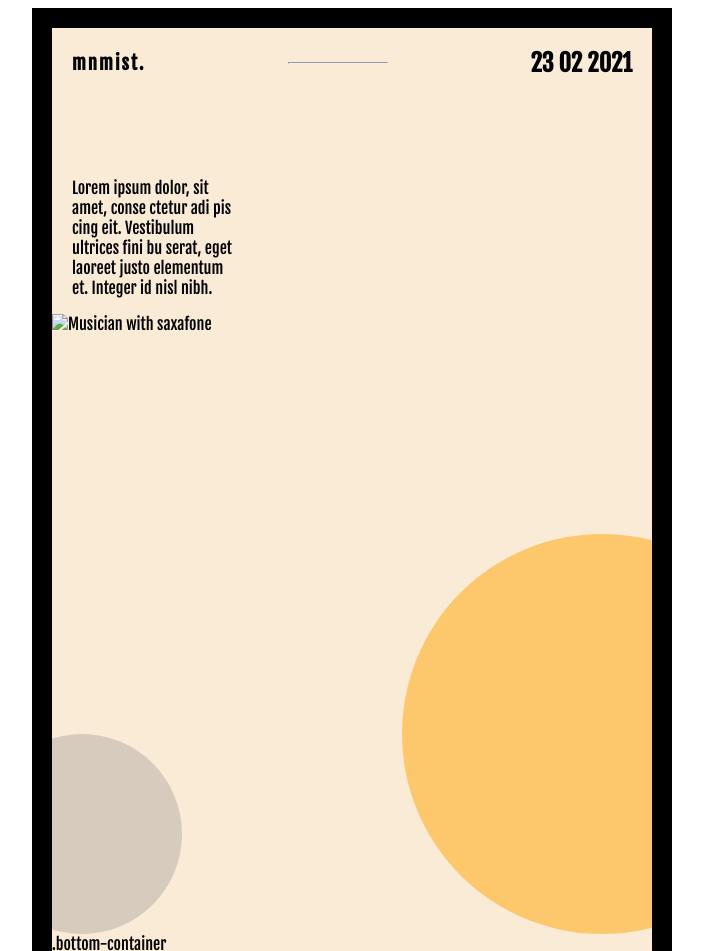
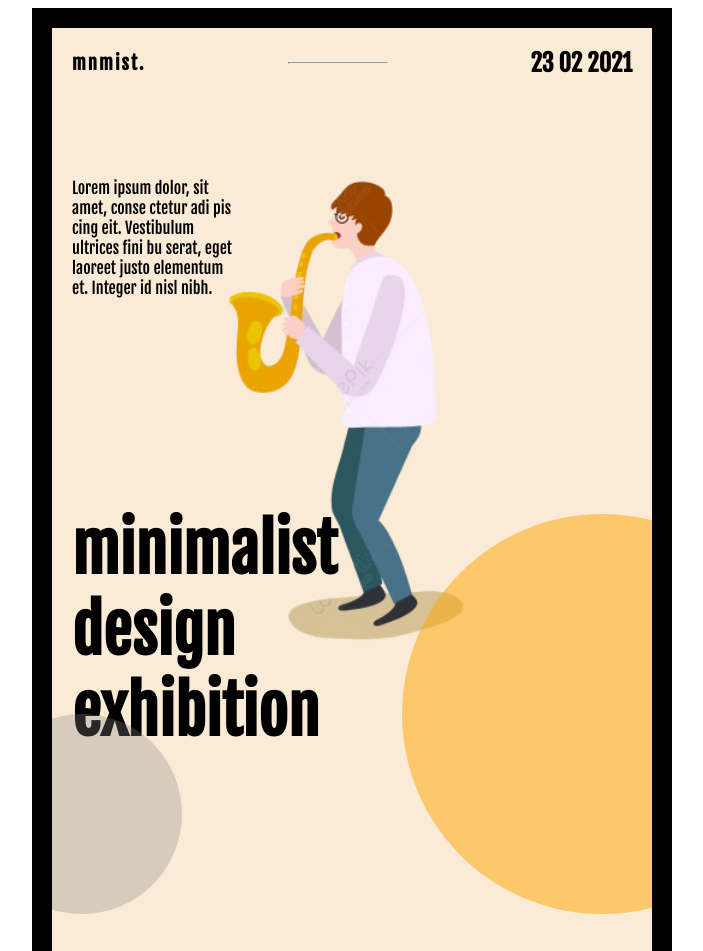
Before and after one commit to vikkiklikk/mod1-poster, a plain HTML site: page index.html in a window 1280 px wide. Shown: the top 951 px of the page, without its empty margins (288-991 px from the left). Drawn offline with Linux system fonts and the light colour scheme.

Commit message:
fixed image background and added poster-title

```diff
--- a/index.html
+++ b/index.html
@@ -5,9 +5,12 @@
     <meta name="viewport" content="width=device-width, initial-scale=1.0" />
     <title>mnmist.</title>
     <link rel="stylesheet" href="styles.css" />
-    <link rel="preconnect" href="https://fonts.googleapis.com">
-<link rel="preconnect" href="https://fonts.gstatic.com" crossorigin>
-<link href="https://fonts.googleapis.com/css2?family=Anton&family=Fjalla+One&display=swap" rel="stylesheet">
+    <link rel="preconnect" href="https://fonts.googleapis.com" />
+    <link rel="preconnect" href="https://fonts.gstatic.com" crossorigin />
+    <link
+      href="https://fonts.googleapis.com/css2?family=Anton&family=Fjalla+One&display=swap"
+      rel="stylesheet"
+    />
   </head>
   <body>
     <div class="canvas-container">
@@ -24,11 +27,21 @@
         </p>
       </div>
       <div class="musician-container">
-        <img src="#" alt="Musician with saxafone" />
+        <img
+          class="musician-image"
+          src="img/musician2-removebg-preview.png"
+          alt="Musician with saxafone"
+        />
       </div>
       <div class="stori-hringur"></div>
       <div class="litli-hringur"></div>
-      .bottom-container
+      <div class="poster-title">
+        <h1>
+          minimalist <br />
+          design <br />
+          exhibition
+        </h1>
+      </div>
     </div>
   </body>
 </html>
--- a/styles.css
+++ b/styles.css
@@ -2,7 +2,7 @@ body {
   display: flex;
   align-items: center;
   justify-content: center;
-  font-family: 'Fjalla One', sans-serif;;
+  font-family: "Fjalla One", sans-serif;
 }
 
 /* container around the poster itself*/
@@ -34,6 +34,7 @@ body {
   background-color: grey;
   opacity: 30%;
   border-radius: 50%;
+  z-index: 50;
 }
 
 /* header section of the poster */
@@ -61,3 +62,17 @@ body {
   margin-top: 80px;
   width: 165px;
 }
+
+.musician-image {
+  position: absolute;
+  height: 600px;
+  top: 100px;
+}
+
+.poster-title {
+  position: absolute;
+  font-size: 32px;
+  bottom: 5px;
+  z-index: 100px;
+  margin-left: 20px;
+}
```
Also changed, not shown: img/musician2-removebg-preview.png (added).
